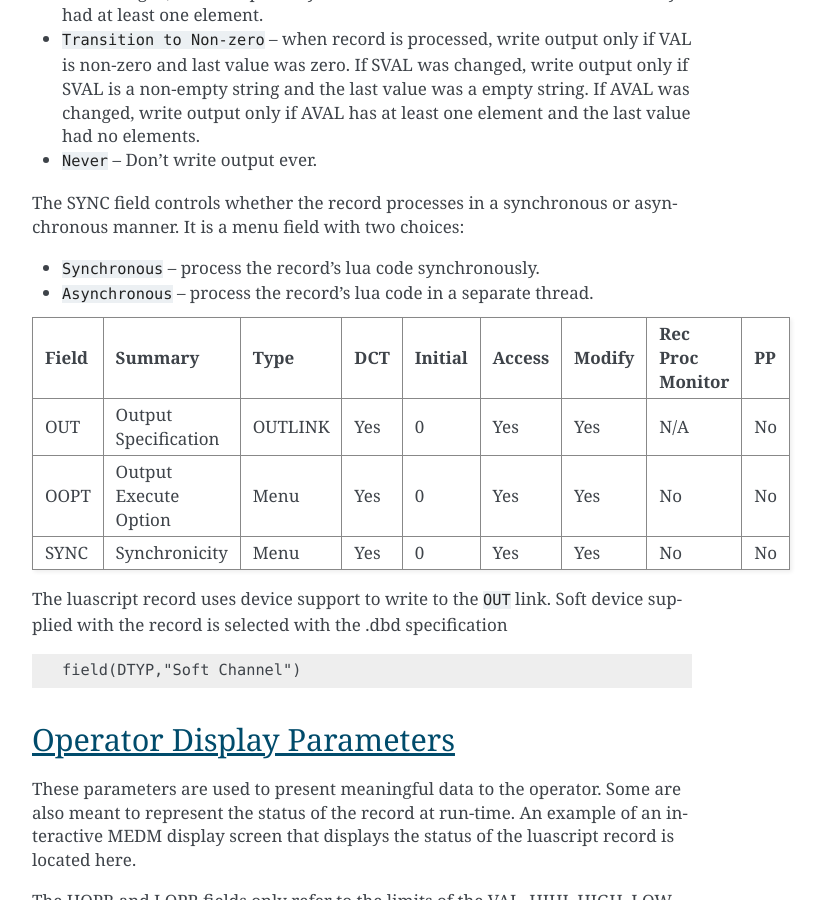
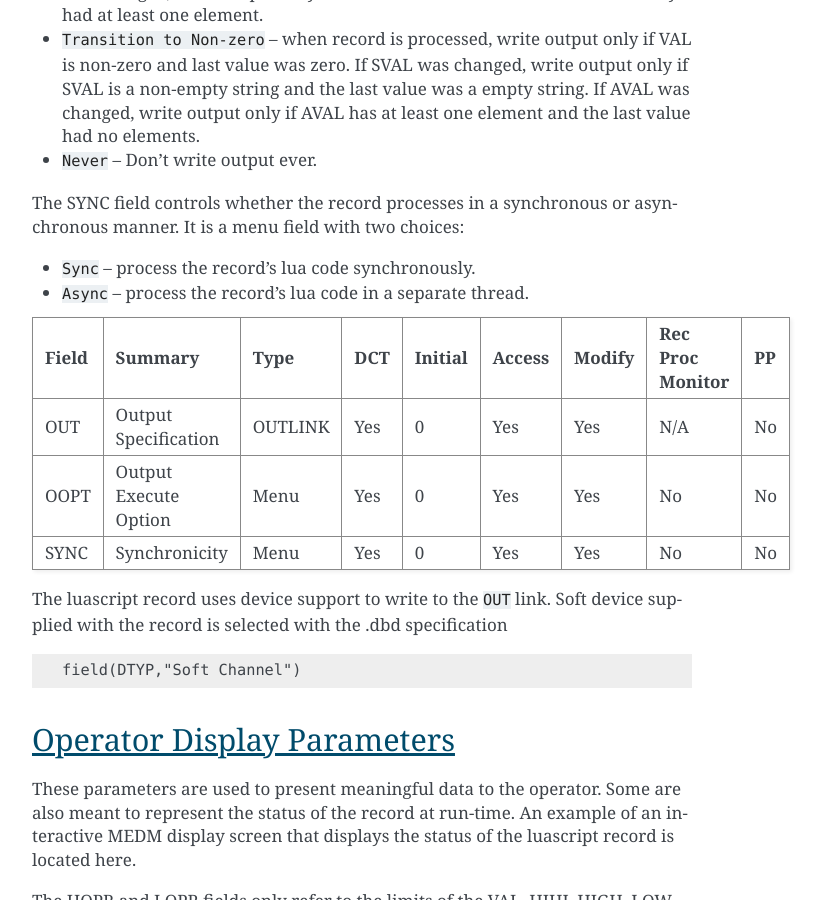
Before and after one commit to epics-modules/lua, a Sphinx documentation site: the page built from docs/luascriptRecord.rst, in a window 1280 px wide and 900 px high, scrolled down 4786 px. Shown: the whole window, without its empty margins (388-1210 px from the left). Built offline with Sphinx 7.4.7, drawn with Linux system fonts in a browser that asks for light colours.

Commit message:
SYNC field doesn't use full words
Documentation error, proper values are 'Sync' and 'Async'

```diff
--- a/docs/luascriptRecord.rst
+++ b/docs/luascriptRecord.rst
@@ -200,8 +200,8 @@ It's a menu field that has six choices:
 The SYNC field controls whether the record processes in a synchronous or
 asynchronous manner. It is a menu field with two choices:
 
--  ``Synchronous`` -- process the record's lua code synchronously.
--  ``Asynchronous`` -- process the record's lua code in a separate
+-  ``Sync`` -- process the record's lua code synchronously.
+-  ``Async`` -- process the record's lua code in a separate
    thread.
 
 .. csv-table::
```
